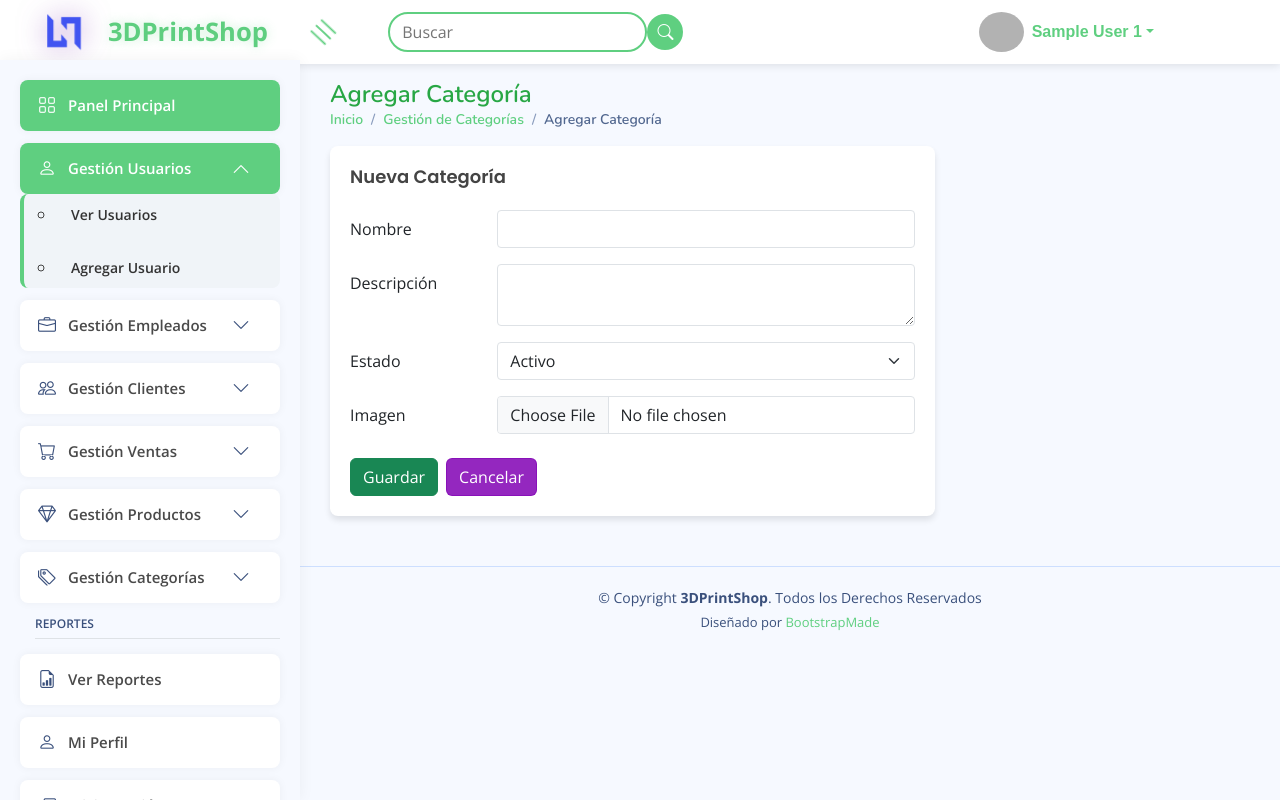
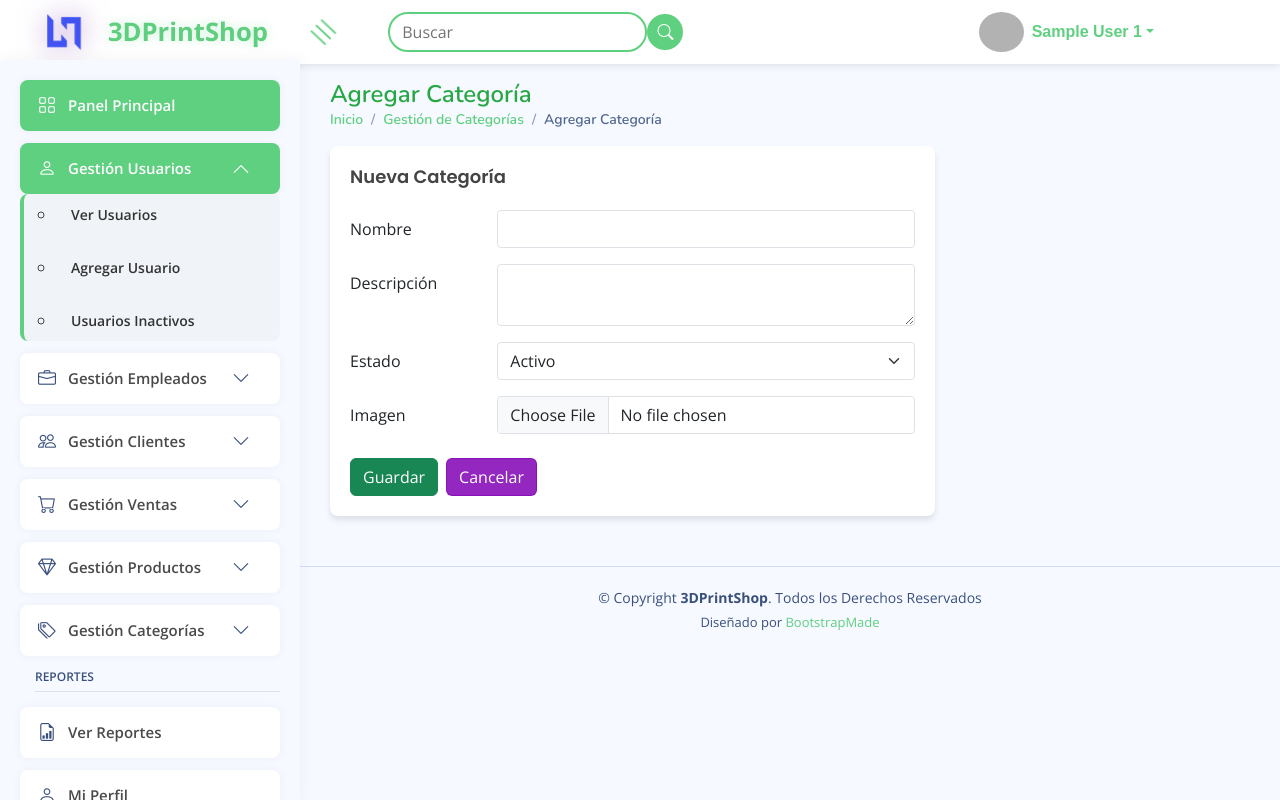
Before and after one commit to lkatana322/proyecto_empresa3d, a CodeIgniter app: page /proyecto_empresa3d/index.php/categorias/agregar in a window 1280 px wide, after a click on "Gestión Usuarios". Run offline with CodeIgniter, Linux system fonts and the light colour scheme; the visitor is signed in with stand-in values (Sample User, id 1); some libraries are stand-ins or nearby versions; grey boxes are pictures that could not be loaded.

Commit message:
mejora en el buscador de productos y el menu lateral sidebar

```diff
--- a/application/controllers/Categorias.php
+++ b/application/controllers/Categorias.php
@@ -178,7 +178,14 @@ class Categorias extends CI_Controller {
     public function get_categoria_by_producto($producto_id)
     {
         $categoria = $this->Categoria_model->get_categoria_by_producto($producto_id);
-        echo json_encode(['categoria' => $categoria]);
+
+        // Si se encuentra la categoría, devuelve la respuesta JSON
+        if ($categoria) {
+            echo json_encode(['categoria' => $categoria]);
+        } else {
+            // Si no se encuentra, devuelves un mensaje indicando que no hay categoría
+            echo json_encode(['categoria' => null, 'error' => 'Categoría no encontrada']);
+        }
     }
 
 }
--- a/application/models/Categoria_model.php
+++ b/application/models/Categoria_model.php
@@ -103,13 +103,18 @@ class Categoria_model extends CI_Model {
         return $query->result();
     }
 
-    public function get_categoria_by_producto($producto_id)
-    {
-        $this->db->select('categoria.*');
-        $this->db->from('categoria');
-        $this->db->join('producto', 'producto.categoria_id = categoria.id');
-        $this->db->where('producto.id', $producto_id);
-        return $this->db->get()->row();
+    public function get_categoria_by_producto($producto_id) {
+        $this->db->select('c.nombre');
+        $this->db->from('categoria c');
+        $this->db->join('producto p', 'c.id = p.categoria_id');
+        $this->db->where('p.id', $producto_id);
+        $query = $this->db->get();
+
+        if ($query->num_rows() > 0) {
+            return $query->row();
+        } else {
+            return null;  // En caso de que no se encuentre la categoría
+        }
     }
 
 }
--- a/application/views/admin/template/sidebar.php
+++ b/application/views/admin/template/sidebar.php
@@ -25,6 +25,11 @@
             <i class="bi bi-circle"></i><span>Agregar Usuario</span>
           </a>
         </li>
+        <li>
+          <a href="<?php echo base_url('usuarios/inactivos'); ?>">
+            <i class="bi bi-circle"></i><span>Usuarios Inactivos</span>
+          </a>
+        </li>
       </ul>
     </li><!-- End Gestión de Usuarios Nav -->
 
@@ -43,6 +48,11 @@
             <i class="bi bi-circle"></i><span>Agregar Empleado</span>
           </a>
         </li>
+        <li>
+          <a href="<?php echo base_url('usuarios/empleados_inactivos'); ?>">
+            <i class="bi bi-circle"></i><span>Empleados Inactivos</span>
+          </a>
+        </li>
       </ul>
     </li><!-- End Gestión de Empleados Nav -->
 
@@ -59,6 +69,11 @@
         <li>
           <a href="<?php echo base_url('usuarios/agregar'); ?>">
             <i class="bi bi-circle"></i><span>Agregar Cliente</span>
+          </a>
+        </li>
+        <li>
+          <a href="<?php echo base_url('usuarios/clientes_inactivos'); ?>">
+            <i class="bi bi-circle"></i><span>Clientes Inactivos</span>
           </a>
         </li>
       </ul>
@@ -95,6 +110,11 @@
         <li>
           <a href="<?php echo base_url('productos/agregar'); ?>">
             <i class="bi bi-circle"></i><span>Agregar Producto</span>
+          </a>
+        </li>
+        <li>
+          <a href="<?php echo base_url('productos/inactivos'); ?>">
+            <i class="bi bi-circle"></i><span>Productos Inactivos</span>
           </a>
         </li>
       </ul>
```
Also changed, not shown: application/views/admin/venta/agregar_venta.php (+9 -4 lines), assets_admin/productos/66e5b365d74cd_mundial.jpg (added).
